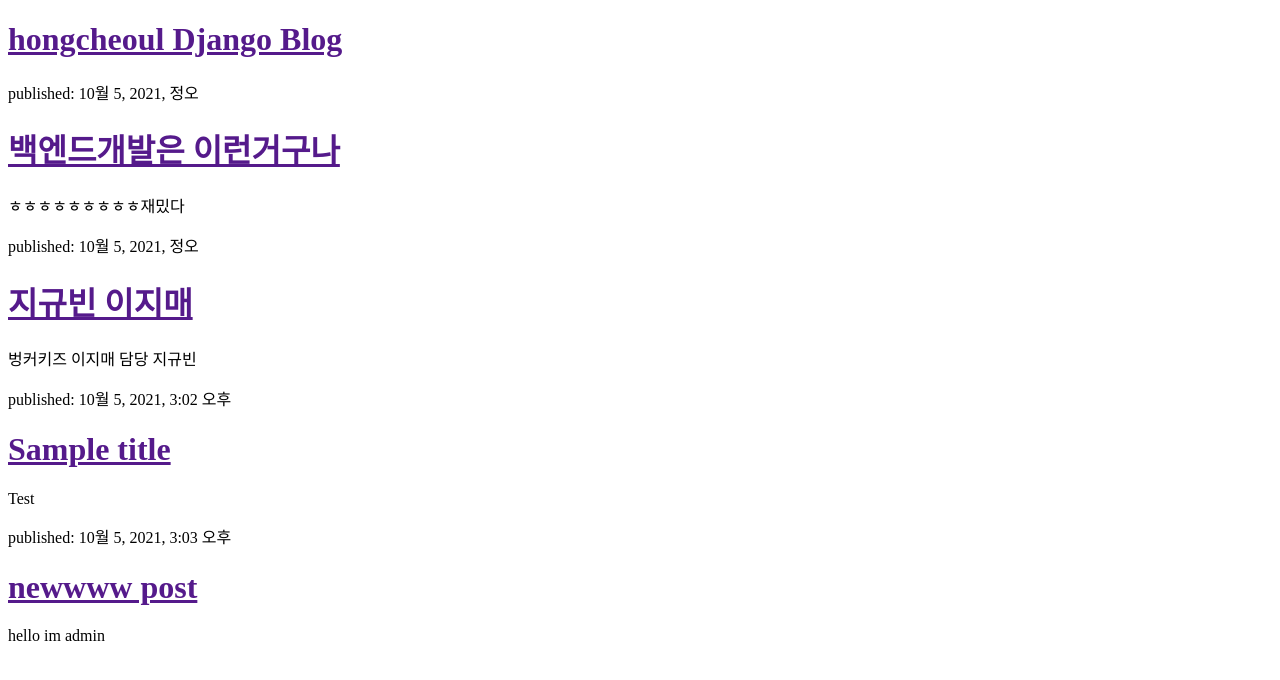
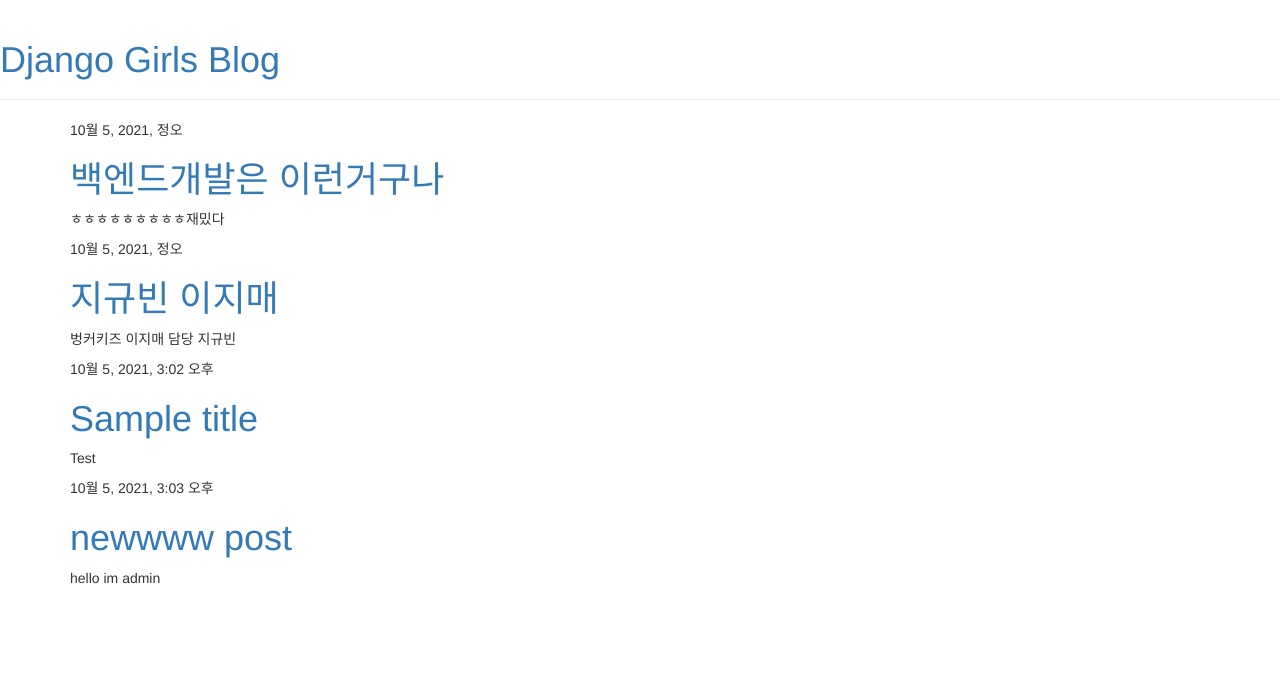
Before and after one commit to hongchal/django_blog, a Django app: page / in a window 1280 px wide. Shown: the top 680 px of the page. Run offline with Django 3.2, Linux system fonts and the light colour scheme; data comes from the database, SQL or seed files in the repository; some libraries are stand-ins or nearby versions.

Commit message:
template expend

```diff
--- /dev/null
+++ b/blog/templates/blog/base.html
@@ -0,0 +1,24 @@
+{% load static %}
+<html>
+    <head>
+        <title>Django Girls blog</title>
+        <link rel="stylesheet" href="//maxcdn.bootstrapcdn.com/bootstrap/3.2.0/css/bootstrap.min.css">
+        <link rel="stylesheet" href="//maxcdn.bootstrapcdn.com/bootstrap/3.2.0/css/bootstrap-theme.min.css">
+        <link href='//fonts.googleapis.com/css?family=Lobster&subset=latin,latin-ext' rel='stylesheet' type='text/css'>
+        <link rel="stylesheet" href="{% static 'css/blog.css' %}">
+    </head>
+   <body>
+      <div class="page-header">
+          <h1><a href="/">Django Girls Blog</a></h1>
+      </div>
+      <div class="content container">
+          <div class="row">
+              <div class="col-md-8">
+                {% block content %}
+                {% endblock %}
+              </div>
+          </div>
+      </div>
+    </body>
+
+</html>
--- a/blog/templates/blog/post_list.html
+++ b/blog/templates/blog/post_list.html
@@ -1,18 +1,13 @@
-<!DOCTYPE html>
-<html>
-    <head>
-        <title>hongcheoul's blog</title>
-    </head>
-    <body>
-        <div>
-            <h1><a href="">hongcheoul Django Blog</a></h1>
+{% extends 'blog/base.html' %}
+
+{% block content %}
+    {% for post in posts %}
+        <div class="post">
+            <div class="date">
+                {{ post.published_date }}
+            </div>
+            <h1><a href="">{{ post.title }}</a></h1>
+            <p>{{ post.text|linebreaksbr }}</p>
         </div>
-        {% for post in posts %}
-            <div>
-                <p>published: {{ post.published_date }}</p>
-                <h1><a href="">{{ post.title }}</a></h1>
-                <p>{{ post.text|linebreaksbr }}</p>
-            </div>
-        {% endfor %}
-    </body>
-</html>
+    {% endfor %}
+{% endblock %}
```
